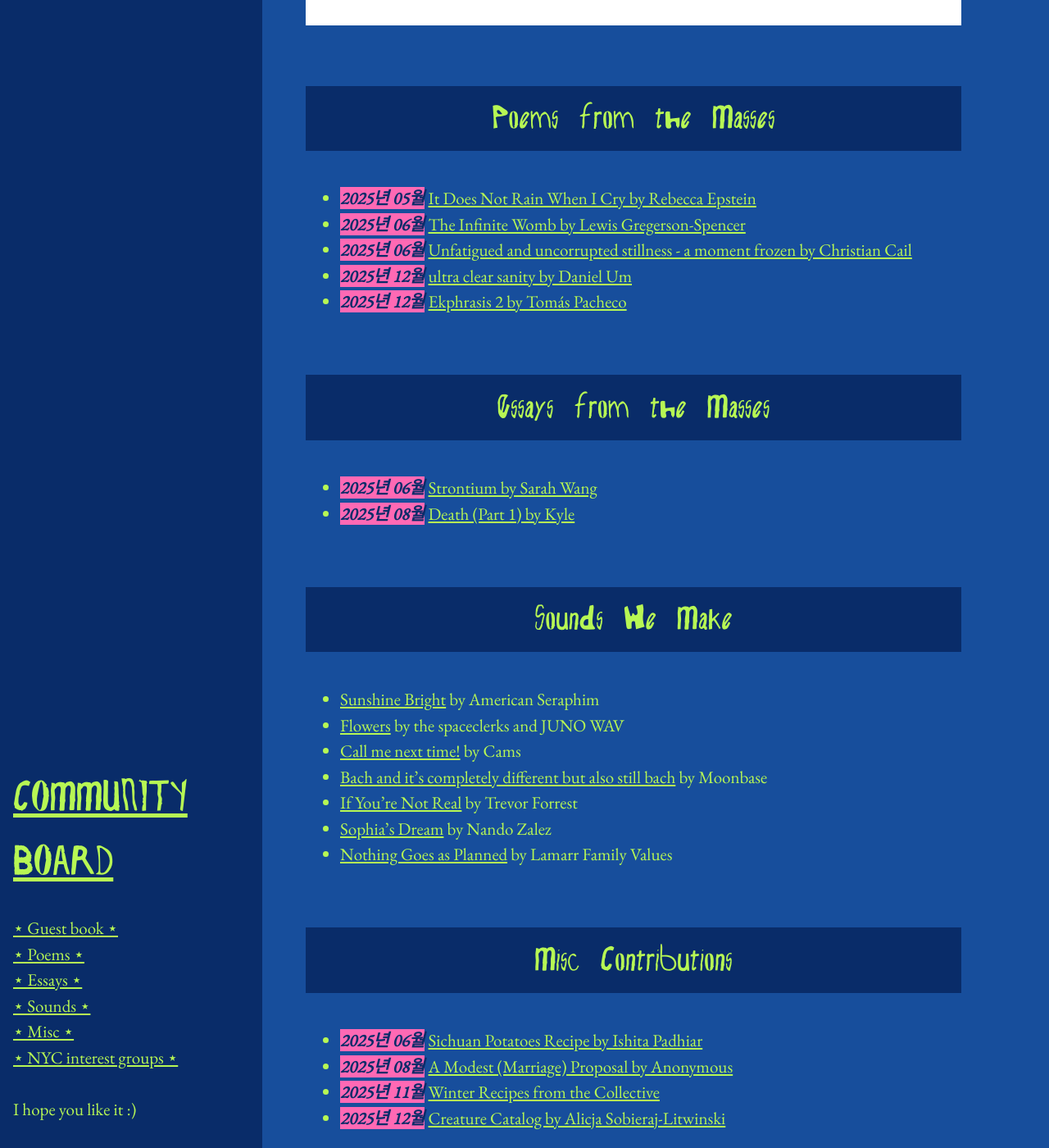
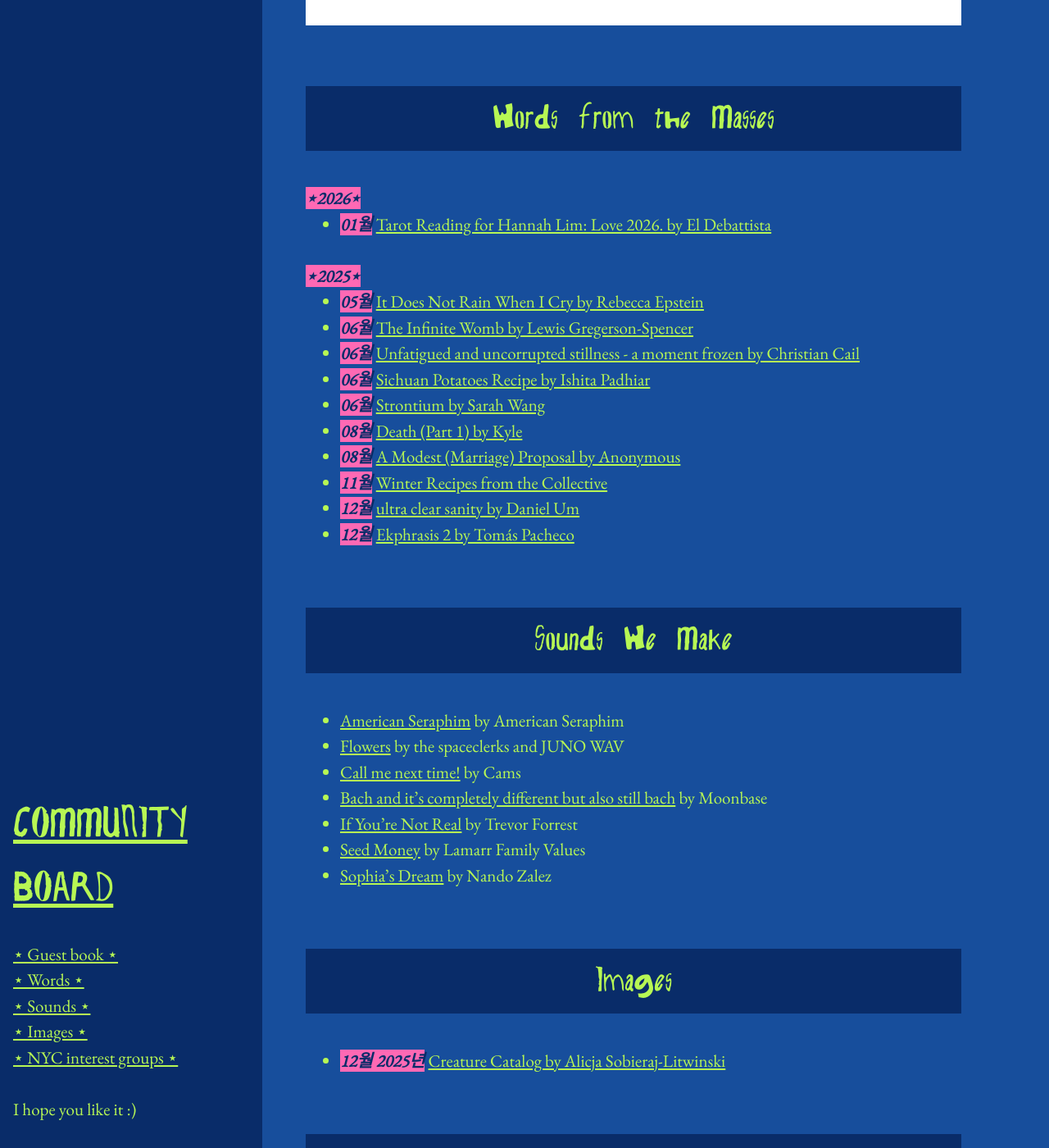
Before and after one commit to limh0228/schemes_and_machinations, a Jekyll site: the page built from pages/community.md, in a window 1280 px wide and 1400 px high, scrolled down 1145 px. Shown: the whole window at 82% size. Built offline with Jekyll 4.4.1, drawn with Linux system fonts in a browser that asks for light colours; comment, search, counter and statistics services are not loaded.

Commit message:
bulk changes

```diff
--- a/_includes/community_sidebar.html
+++ b/_includes/community_sidebar.html
@@ -9,13 +9,11 @@
 
         <a href="#guest_book">⋆ Guest book ⋆</a>
         <br>
-        <a href="#poems">⋆ Poems ⋆</a>
-        <br>
-        <a href="#essays">⋆ Essays ⋆</a>
+        <a href="#poems">⋆ Words ⋆</a>
         <br>
         <a href="#music">⋆ Sounds ⋆</a>
         <br>
-        <a href="#misc">⋆ Misc ⋆</a>
+        <a href="#misc">⋆ Images ⋆</a>
         <br>
         <a href="#groups">⋆ NYC interest groups ⋆</a>
         <br><br>
--- a/pages/community.md
+++ b/pages/community.md
@@ -17,24 +17,29 @@ You guys are really cool, and I just think it's a waste you don't know each othe
 <!-- For navigation from sidebar -->
 <div id="poems"></div>
 
-<h2 class = "section-header">Poems from the Masses</h2>
+<h2 class = "section-header">Words from the Masses</h2>
 
 <!-- Jekyll builds with version 3.0 and configured with a baseurl, need to prepend post_url or link tags with site.baseurl like below; the links will need to be updated to remove baseurl prefix once Github pages updates its Jekyll version -->
-- <mark>2025년 05월</mark> [It Does Not Rain When I Cry by Rebecca Epstein]({{ site.baseurl }}{% post_url 2025-05-09-it-does-not-rain-when-i-cry %})
-- <mark>2025년 06월</mark> [The Infinite Womb by Lewis Gregerson-Spencer]({{ site.baseurl }}{% post_url 2025-06-07-the-infinite-womb %})
-- <mark>2025년 06월</mark> [Unfatigued and uncorrupted stillness - a moment frozen by Christian Cail]({{ site.baseurl }}{% post_url 2025-06-09-unfatigued-and-uncorrupted %})
-- <mark>2025년 12월</mark> [ultra clear sanity by Daniel Um]({{ site.baseurl }}{% post_url 2025-12-08-daniel-ultra-clear-sanity %})
-- <mark>2025년 12월</mark> [Ekphrasis 2 by Tomás Pacheco]({{ site.baseurl }}{% post_url 2025-12-22-tomas %})
+
+<mark>⋆2026⋆</mark>
+
+- <mark>01월</mark> [Tarot Reading for Hannah Lim: Love 2026. by El Debattista]({{ site.baseurl }}{% post_url 2026-01-12-el-tarot %})
 
 <br>
 
-<!-- For navigation from sidebar -->
-<div id="essays"></div>
+<mark>⋆2025⋆</mark>
 
-<h2 class = "section-header">Essays from the Masses</h2>
+- <mark>05월</mark> [It Does Not Rain When I Cry by Rebecca Epstein]({{ site.baseurl }}{% post_url 2025-05-09-it-does-not-rain-when-i-cry %})
+- <mark>06월</mark> [The Infinite Womb by Lewis Gregerson-Spencer]({{ site.baseurl }}{% post_url 2025-06-07-the-infinite-womb %})
+- <mark>06월</mark> [Unfatigued and uncorrupted stillness - a moment frozen by Christian Cail]({{ site.baseurl }}{% post_url 2025-06-09-unfatigued-and-uncorrupted %})
+- <mark>06월</mark> [Sichuan Potatoes Recipe by Ishita Padhiar]({{ site.baseurl }}{% post_url 2025-06-17-szechuan-potatoes %})
+- <mark>06월</mark> [Strontium by Sarah Wang]({{ site.baseurl }}{% post_url 2025-06-28-strontium %})
+- <mark>08월</mark> [Death (Part 1) by Kyle]({{ site.baseurl }}{% post_url 2025-08-04-kyle-death %})
+- <mark>08월</mark> [A Modest (Marriage) Proposal by Anonymous]({{ site.baseurl }}{% post_url 2025-08-30-proposal %})
+- <mark>11월</mark> [Winter Recipes from the Collective]({{ site.baseurl }}{% post_url 2025-11-24-8ball-friendsgiving %})
+- <mark>12월</mark> [ultra clear sanity by Daniel Um]({{ site.baseurl }}{% post_url 2025-12-08-daniel-ultra-clear-sanity %})
+- <mark>12월</mark> [Ekphrasis 2 by Tomás Pacheco]({{ site.baseurl }}{% post_url 2025-12-22-tomas %})
 
-- <mark>2025년 06월</mark> [Strontium by Sarah Wang]({{ site.baseurl }}{% post_url 2025-06-28-strontium %})
-- <mark>2025년 08월</mark> [Death (Part 1) by Kyle]({{ site.baseurl }}{% post_url 2025-08-04-kyle-death %})
 
 <br>
 
@@ -43,26 +48,25 @@ You guys are really cool, and I just think it's a waste you don't know each othe
 
 <h2 class = "section-header">Sounds We Make</h2>
 
-- [Sunshine Bright](https://christiancail.bandcamp.com/track/sunshine-bright) by American Seraphim
-- [Flowers](https://open.spotify.com/track/3ymoICPDNSxHydjDebmmlC?si=10f025b9db1b4cc9) by the spaceclerks and JUNO WAV
+- [American Seraphim](https://christiancail.bandcamp.com/album/american-seraphim) by American Seraphim
+- [Flowers](https://www.youtube.com/watch?v=wiEqUUTa5ng&list=OLAK5uy_nSFmgAOICtLaOJSMBrQ2Qq62a6qVkqYZA) by the spaceclerks and JUNO WAV
 - [Call me next time!](https://www.youtube.com/watch?v=WgaMWnDt5g0) by Cams
 - [Bach and it's completely different but also still bach](https://www.boomplay.com/albums/104318102) by Moonbase
-- [If You're Not Real](https://open.spotify.com/track/6xRcaSx33h5iUxZxWYFvl4?si=bde0cd76533247f6) by Trevor Forrest
-- [Sophia's Dream](https://open.spotify.com/track/5B5nh7Z79erOVflrDXxOj6?si=305703411a6d4067) by Nando Zalez
-- [Nothing Goes as Planned](https://lamarrfv.net/home) by Lamarr Family Values
+- [If You're Not Real](https://www.youtube.com/watch?v=AStlS0_Bewk&list=RDAStlS0_Bewk&start_radio=1) by Trevor Forrest
+- [Seed Money](https://lamarrfv.bandcamp.com/album/seed-money) by Lamarr Family Values
+- [Sophia's Dream](https://www.youtube.com/watch?v=jBHiFlM6qqw&list=RDjBHiFlM6qqw&start_radio=1&pp=ygUcc29waGlhcyBkcmVhbSBieSBuYW5kbyB2YWxleqAHAQ%3D%3D) by Nando Zalez
 
 <br>
 
 <!-- For navigation from sidebar -->
 <div id="misc"></div>
 
-<h2 class = "section-header">Misc Contributions</h2>
+<h2 class = "section-header">Images</h2>
 
-- <mark>2025년 06월</mark> [Sichuan Potatoes Recipe by Ishita Padhiar]({{ site.baseurl }}{% post_url 2025-06-17-szechuan-potatoes %})
-- <mark>2025년 08월</mark> [A Modest (Marriage) Proposal by Anonymous]({{ site.baseurl }}{% post_url 2025-08-30-proposal %})
-- <mark>2025년 11월</mark> [Winter Recipes from the Collective]({{ site.baseurl }}{% post_url 2025-11-24-8ball-friendsgiving %})
-- <mark>2025년 12월</mark> [Creature Catalog by Alicja Sobieraj-Litwinski]({{ site.baseurl }}{% post_url 2025-12-16-creature-catalog %})
+- <mark>12월 2025년</mark> [Creature Catalog by Alicja Sobieraj-Litwinski]({{ site.baseurl }}{% post_url 2025-12-16-creature-catalog %})
 
+
+<br>
 
 <!-- For navigation from sidebar -->
 <div id="groups"></div>
```
Also changed, not shown: _posts/2026-01-12-el-tarot.md (added, +102 -0 lines), assets/images/el.png (added), 2 other files.
